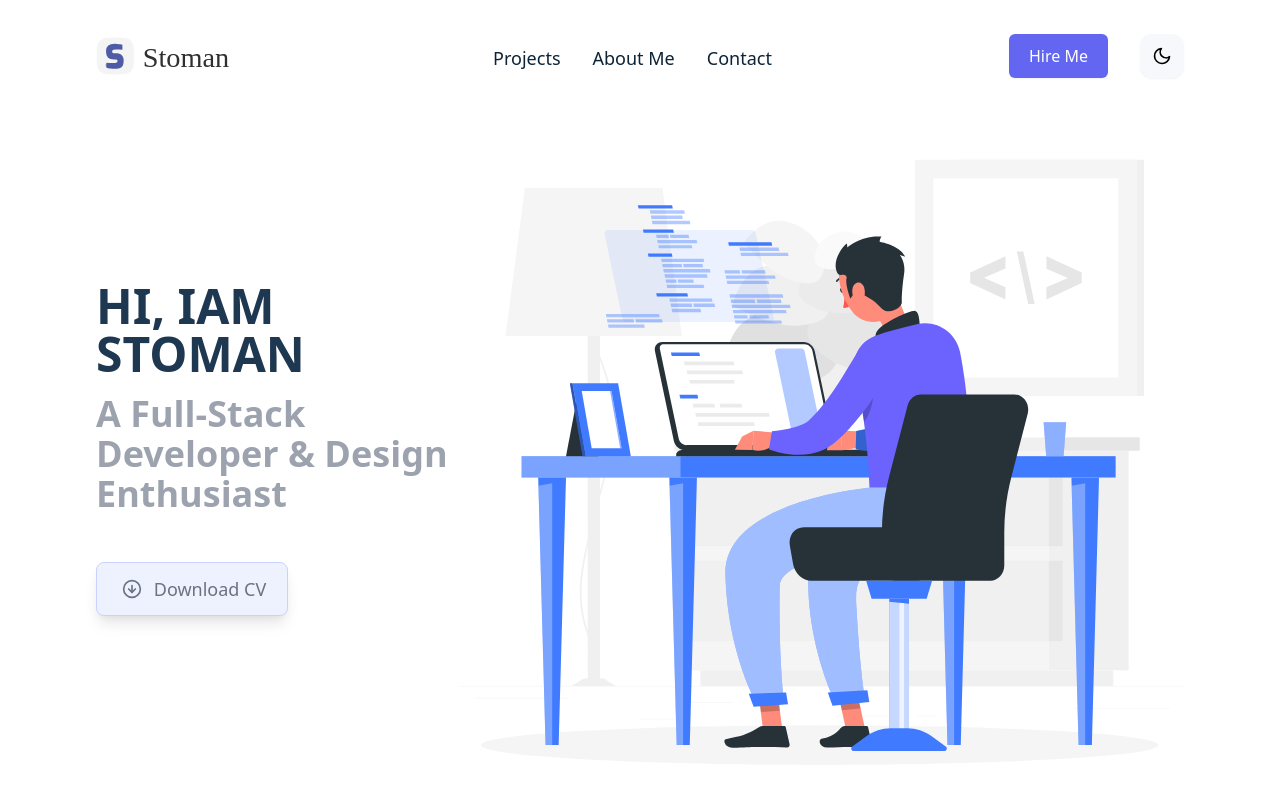
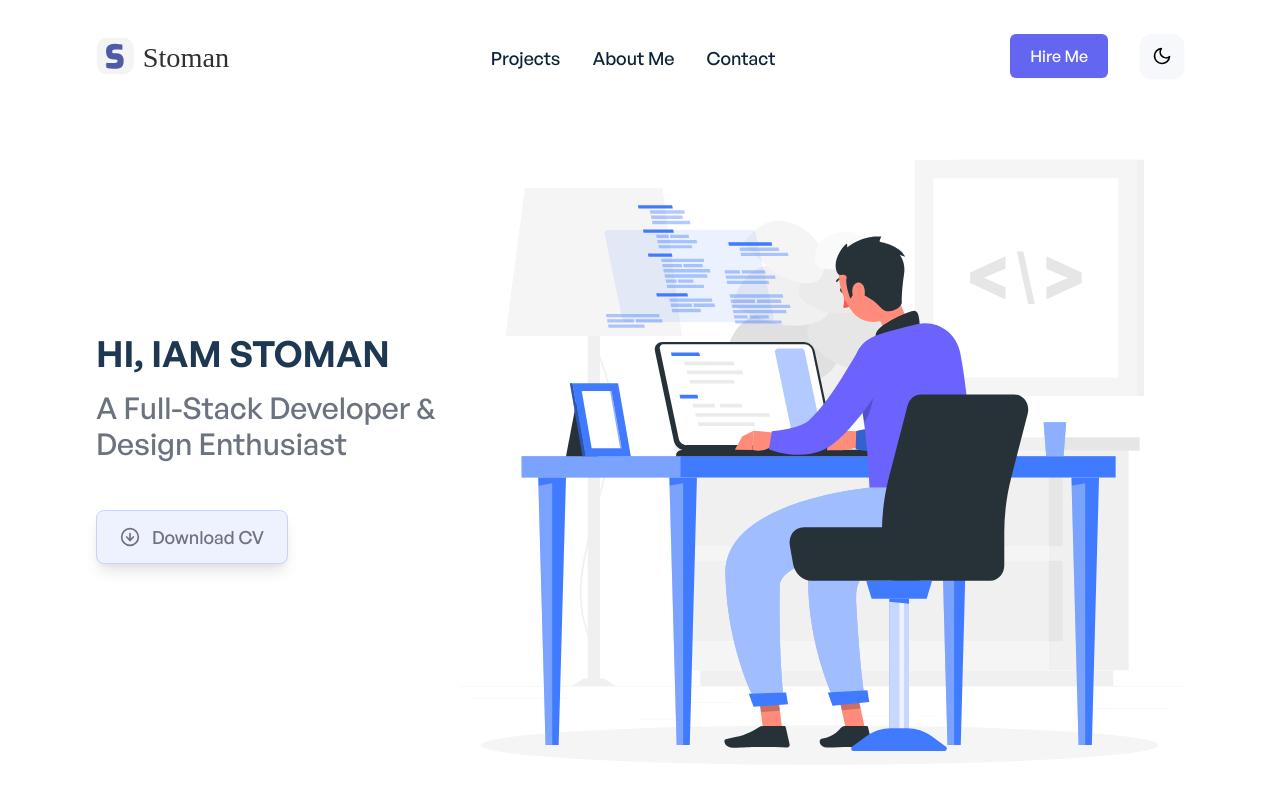
Before and after one commit to phoenix979797/portfolio, a React (Create React App) app: page / in a window 1280 px wide. Shown: the top 800 px of the page. Built offline with nearby package versions, Linux system fonts and the light colour scheme.

Commit message:
Header navigation and banner fonts

```diff
--- a/src/components/shared/AppBanner.js
+++ b/src/components/shared/AppBanner.js
@@ -23,7 +23,7 @@ const AppBanner = () => {
 						duration: 0.9,
 						delay: 0.1,
 					}}
-					className="text-2xl lg:text-4xl xl:text-5xl text-center sm:text-left font-semibold text-ternary-dark dark:text-primary-light uppercase"
+					className="font-general-semibold text-2xl lg:text-3xl xl:text-4xl text-center sm:text-left text-ternary-dark dark:text-primary-light uppercase"
 				>
 					Hi, Iam Stoman
 				</motion.h1>
@@ -35,7 +35,7 @@ const AppBanner = () => {
 						duration: 0.9,
 						delay: 0.2,
 					}}
-					className="mt-4 text-lg sm:text-xl lg:text-3xl xl:text-4xl text-center sm:text-left font-semibold leading-none text-gray-400"
+					className="font-general-medium mt-4 text-lg md:text-xl lg:text-2xl xl:text-3xl text-center sm:text-left leading-normal text-gray-500 dark:text-gray-200"
 				>
 					A Full-Stack Developer & Design Enthusiast
 				</motion.p>
@@ -52,10 +52,10 @@ const AppBanner = () => {
 					<a
 						download="Stoman-Resume.pdf"
 						href="/files/Stoman-Resume.pdf"
-						className="flex justify-center items-center w-36 sm:w-48 mt-12 mb-6 sm:mb-0 text-lg border border-indigo-200 dark:border-ternary-dark py-2.5 sm:py-3 shadow-lg rounded-lg bg-indigo-50 focus:ring-1 focus:ring-indigo-900 hover:bg-indigo-500 text-gray-500 hover:text-white"
+						className="font-general-medium flex justify-center items-center w-36 sm:w-48 mt-12 mb-6 sm:mb-0 text-lg border border-indigo-200 dark:border-ternary-dark py-2.5 sm:py-3 shadow-lg rounded-lg bg-indigo-50 focus:ring-1 focus:ring-indigo-900 hover:bg-indigo-500 text-gray-500 hover:text-white"
 						aria-label="Download Resume"
 					>
-						<FiArrowDownCircle className="ml-0 sm:ml-1 mr-2 sm:mr-3 h-5 w-5 sn:w-6 sm:h-6"></FiArrowDownCircle>
+						<FiArrowDownCircle className="mr-2 sm:mr-3 h-5 w-5 sn:w-6 sm:h-6"></FiArrowDownCircle>
 						<span className="text-sm sm:text-lg">Download CV</span>
 					</a>
 				</motion.div>
--- a/src/components/shared/AppHeader.js
+++ b/src/components/shared/AppHeader.js
@@ -145,8 +145,8 @@ const AppHeader = () => {
 				</div>
 				{/* Header links small screen end */}
 
-				{/* Header links small screen start*/}
-				<div className="hidden m-0 sm:ml-4 mt-5 sm:mt-3 sm:flex p-5 sm:p-0 justify-center items-center shadow-lg sm:shadow-none">
+				{/* Header links large screen start*/}
+				<div className="font-general-medium hidden m-0 sm:ml-4 mt-5 sm:mt-3 sm:flex p-5 sm:p-0 justify-center items-center shadow-lg sm:shadow-none">
 					<Link
 						to="/projects"
 						className="block text-left text-lg font-medium text-primary-dark dark:text-ternary-light hover:text-secondary-dark dark:hover:text-secondary-light  sm:mx-4 mb-2 sm:py-2"
--- a/src/css/App.css
+++ b/src/css/App.css
@@ -1,40 +1,207 @@
-.App {
-	text-align: center;
+/*==
+ * React & TailwindCSS Portfolio Main CSS File
+ * Powered by: @realstoman
+*/
+
+body {
+	font-family: 'GeneralSans-Variable';
 }
 
-.App-logo {
-	height: 40vmin;
-	pointer-events: none;
+/* Fonts */
+@font-face {
+	font-family: 'GeneralSans-Variable';
+	src: url('../fonts/GeneralSans-Variable.woff2') format('woff2'),
+		url('../fonts/GeneralSans-Variable.woff') format('woff'),
+		url('../fonts/GeneralSans-Variable.ttf') format('truetype');
+	font-weight: 200 700;
+	font-display: swap;
+	font-style: normal;
 }
 
-@media (prefers-reduced-motion: no-preference) {
-	.App-logo {
-		animation: App-logo-spin infinite 20s linear;
-	}
+.font-general-variable {
+	font-family: 'GeneralSans-Variable';
 }
 
-.App-header {
-	background-color: #282c34;
-	min-height: 100vh;
-	display: flex;
-	flex-direction: column;
-	align-items: center;
-	justify-content: center;
-	font-size: calc(10px + 2vmin);
-	color: white;
+@font-face {
+	font-family: 'GeneralSans-VariableItalic';
+	src: url('../fonts/GeneralSans-VariableItalic.woff2') format('woff2'),
+		url('../fonts/GeneralSans-VariableItalic.woff') format('woff'),
+		url('../fonts/GeneralSans-VariableItalic.ttf') format('truetype');
+	font-weight: 200 700;
+	font-display: swap;
+	font-style: italic;
 }
 
-.App-link {
-	color: #61dafb;
+.font-general-variable-italic {
+	font-family: 'GeneralSans-VariableItalic';
 }
 
-@keyframes App-logo-spin {
-	from {
-		transform: rotate(0deg);
-	}
-	to {
-		transform: rotate(360deg);
-	}
+@font-face {
+	font-family: 'GeneralSans-Extralight';
+	src: url('../fonts/GeneralSans-Extralight.woff2') format('woff2'),
+		url('../fonts/GeneralSans-Extralight.woff') format('woff'),
+		url('../fonts/GeneralSans-Extralight.ttf') format('truetype');
+	font-weight: 200;
+	font-display: swap;
+	font-style: normal;
+}
+
+.font-general-extralight {
+	font-family: 'GeneralSans-Extralight';
+}
+
+@font-face {
+	font-family: 'GeneralSans-ExtralightItalic';
+	src: url('../fonts/GeneralSans-ExtralightItalic.woff2') format('woff2'),
+		url('../fonts/GeneralSans-ExtralightItalic.woff') format('woff'),
+		url('../fonts/GeneralSans-ExtralightItalic.ttf') format('truetype');
+	font-weight: 200;
+	font-display: swap;
+	font-style: italic;
+}
+
+.font-general-extralight-italic {
+	font-family: 'GeneralSans-ExtralightItalic';
+}
+
+@font-face {
+	font-family: 'GeneralSans-Light';
+	src: url('../fonts/GeneralSans-Light.woff2') format('woff2'),
+		url('../fonts/GeneralSans-Light.woff') format('woff'),
+		url('../fonts/GeneralSans-Light.ttf') format('truetype');
+	font-weight: 300;
+	font-display: swap;
+	font-style: normal;
+}
+
+.font-general-light {
+	font-family: 'GeneralSans-Light';
+}
+
+@font-face {
+	font-family: 'GeneralSans-LightItalic';
+	src: url('../fonts/GeneralSans-LightItalic.woff2') format('woff2'),
+		url('../fonts/GeneralSans-LightItalic.woff') format('woff'),
+		url('../fonts/GeneralSans-LightItalic.ttf') format('truetype');
+	font-weight: 300;
+	font-display: swap;
+	font-style: italic;
+}
+
+.font-general-light-italic {
+	font-family: 'GeneralSans-LightItalic';
+}
+
+@font-face {
+	font-family: 'GeneralSans-Regular';
+	src: url('../fonts/GeneralSans-Regular.woff2') format('woff2'),
+		url('../fonts/GeneralSans-Regular.woff') format('woff'),
+		url('../fonts/GeneralSans-Regular.ttf') format('truetype');
+	font-weight: 400;
+	font-display: swap;
+	font-style: normal;
+}
+
+.font-general-regular {
+	font-family: 'GeneralSans-Regular';
+}
+
+@font-face {
+	font-family: 'GeneralSans-Italic';
+	src: url('../fonts/GeneralSans-Italic.woff2') format('woff2'),
+		url('../fonts/GeneralSans-Italic.woff') format('woff'),
+		url('../fonts/GeneralSans-Italic.ttf') format('truetype');
+	font-weight: 400;
+	font-display: swap;
+	font-style: italic;
+}
+
+.font-general-italic {
+	font-family: 'GeneralSans-Italic';
+}
+
+@font-face {
+	font-family: 'GeneralSans-Medium';
+	src: url('../fonts/GeneralSans-Medium.woff2') format('woff2'),
+		url('../fonts/GeneralSans-Medium.woff') format('woff'),
+		url('../fonts/GeneralSans-Medium.ttf') format('truetype');
+	font-weight: 500;
+	font-display: swap;
+	font-style: normal;
+}
+
+.font-general-medium {
+	font-family: 'GeneralSans-Medium';
+}
+
+@font-face {
+	font-family: 'GeneralSans-MediumItalic';
+	src: url('../fonts/GeneralSans-MediumItalic.woff2') format('woff2'),
+		url('../fonts/GeneralSans-MediumItalic.woff') format('woff'),
+		url('../fonts/GeneralSans-MediumItalic.ttf') format('truetype');
+	font-weight: 500;
+	font-display: swap;
+	font-style: italic;
+}
+
+.font-general-medium-italic {
+	font-family: 'GeneralSans-MediumItalic';
+}
+
+@font-face {
+	font-family: 'GeneralSans-Semibold';
+	src: url('../fonts/GeneralSans-Semibold.woff2') format('woff2'),
+		url('../fonts/GeneralSans-Semibold.woff') format('woff'),
+		url('../fonts/GeneralSans-Semibold.ttf') format('truetype');
+	font-weight: 600;
+	font-display: swap;
+	font-style: normal;
+}
+
+.font-general-semibold {
+	font-family: 'GeneralSans-Semibold';
+}
+
+@font-face {
+	font-family: 'GeneralSans-SemiboldItalic';
+	src: url('../fonts/GeneralSans-SemiboldItalic.woff2') format('woff2'),
+		url('../fonts/GeneralSans-SemiboldItalic.woff') format('woff'),
+		url('../fonts/GeneralSans-SemiboldItalic.ttf') format('truetype');
+	font-weight: 600;
+	font-display: swap;
+	font-style: italic;
+}
+
+.font-general-semibold-italic {
+	font-family: 'GeneralSans-SemiboldItalic';
+}
+
+@font-face {
+	font-family: 'GeneralSans-Bold';
+	src: url('../fonts/GeneralSans-Bold.woff2') format('woff2'),
+		url('../fonts/GeneralSans-Bold.woff') format('woff'),
+		url('../fonts/GeneralSans-Bold.ttf') format('truetype');
+	font-weight: 700;
+	font-display: swap;
+	font-style: normal;
+}
+
+.font-general-bold {
+	font-family: 'GeneralSans-Bold';
+}
+
+@font-face {
+	font-family: 'GeneralSans-BoldItalic';
+	src: url('../fonts/GeneralSans-BoldItalic.woff2') format('woff2'),
+		url('../fonts/GeneralSans-BoldItalic.woff') format('woff'),
+		url('../fonts/GeneralSans-BoldItalic.ttf') format('truetype');
+	font-weight: 700;
+	font-display: swap;
+	font-style: italic;
+}
+
+.font-general-bold-italic {
+	font-family: 'GeneralSans-BoldItalic';
 }
 
 /* Scroll to top style */
```
